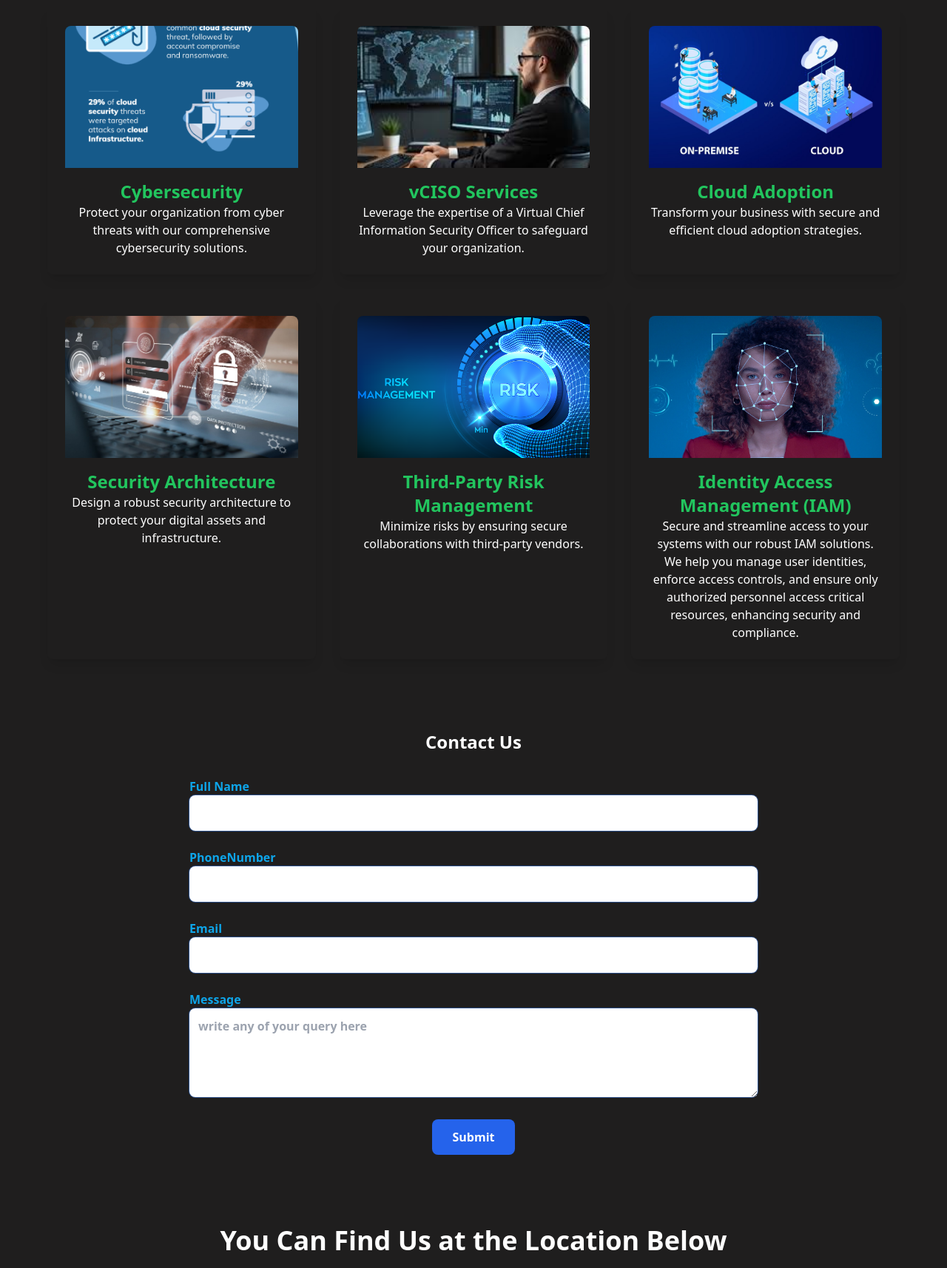
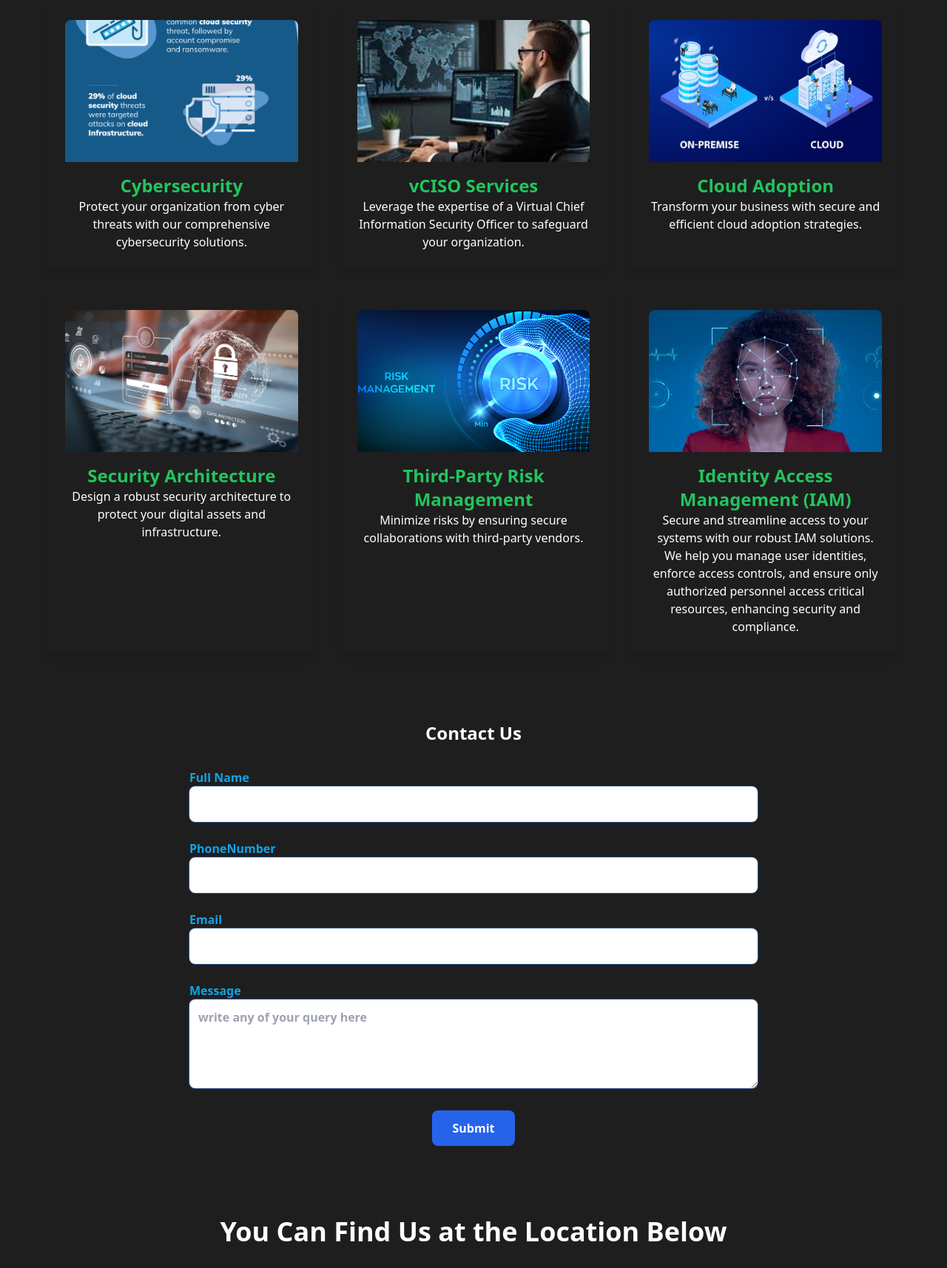
Before and after one commit to okanet/infofence, a website: page index.html in a window 1280 px wide. Shown: the part 883-2597 px from the top of the page at 74% size. Drawn offline with nearby package versions, Linux system fonts and the light colour scheme; grey boxes are pictures that could not be loaded.

```diff
--- a/index.html
+++ b/index.html
@@ -344,7 +344,7 @@
   </section>
 
   <!-- Our Services Section -->
-  <section id="our-services" class="py-12 text-center section ">
+  <section id="our-services" class="py-10 text-center section">
     <div class="max-w-6xl mx-auto">
       <h2 class="text-2xl font-semibold mb-8 text-sky-400">Our Services</h2>
       <div class="grid grid-cols-1 sm:grid-cols-2 md:grid-cols-3 gap-8">
@@ -386,7 +386,7 @@
   </section>
 
  <!-- Contact Section -->
-<section id="contact" class="py-12 w-8/12 m-auto text-center section">
+<section id="contact" class="py-12 w-8/12 m-auto text-center section mt-1">
     <div class="max-w-3xl mx-auto"> <!-- Reduced width here -->
       <h2 class="text-2xl font-semibold mb-8">Contact Us</h2>
       <form onsubmit="formSubmition(this)" method="POST" class="space-y-6 font-semibold">
```
